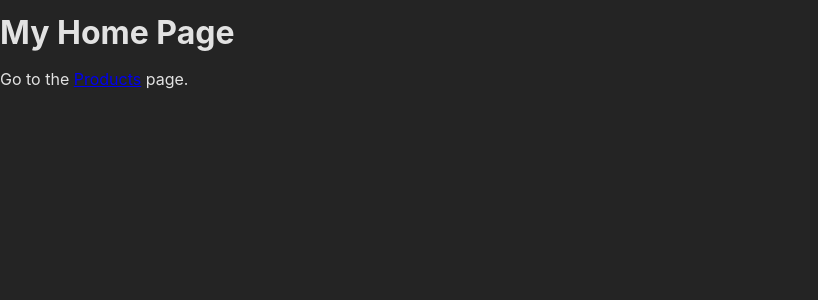
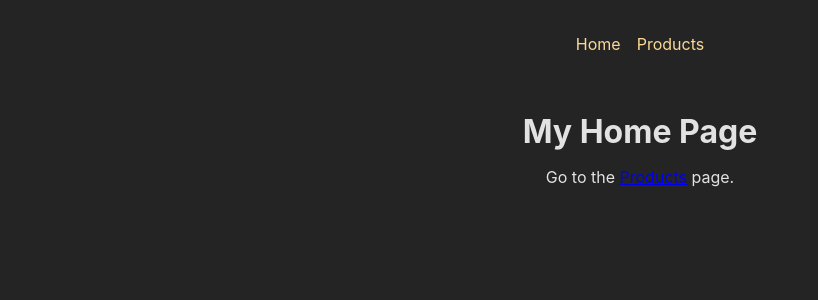
Before and after one commit to PomiHD/react-route-demo, a React (Vite) app: page / in a window 1280 px wide. Shown: the top 300 px of the page, without its empty margins (0-818 px from the left). Built offline with nearby package versions, Linux system fonts and the light colour scheme.

Commit message:
328. Layouts & Nested Routes

```diff
--- /dev/null
+++ b/src/components/MainNavigation.module.css
@@ -0,0 +1,23 @@
+.header {
+    max-width: 60rem;
+    margin: auto;
+    padding: 2rem;
+    display: flex;
+    justify-content: center;
+}
+
+.list {
+    display: flex;
+    gap: 1rem;
+}
+
+.list a {
+    text-decoration: none;
+    color: var(--color-primary-400);
+}
+
+.list a:hover,
+.list a.active {
+    color: var(--color-primary-800);
+    text-decoration: underline;
+}
--- /dev/null
+++ b/src/components/MainNavigation.tsx
@@ -0,0 +1,20 @@
+import { Link } from "react-router-dom";
+import cssClasses from "./MainNavigation.module.css";
+export default function MainNavigation() {
+  return (
+    <>
+      <header className={cssClasses.header}>
+        <nav>
+          <ul className={cssClasses.list}>
+            <li>
+              <Link to="/">Home</Link>
+            </li>
+            <li>
+              <Link to="/products">Products</Link>
+            </li>
+          </ul>
+        </nav>
+      </header>
+    </>
+  );
+}
--- /dev/null
+++ b/src/pages/Root.module.css
@@ -0,0 +1,4 @@
+.content {
+  margin: 2rem auto;
+  text-align: center;
+}
--- /dev/null
+++ b/src/pages/RootLayout.tsx
@@ -0,0 +1,13 @@
+import { Outlet } from "react-router-dom";
+import MainNavigation from "../components/MainNavigation.tsx";
+import cssClasses from "./Root.module.css";
+export default function RootLayout() {
+  return (
+    <>
+      <MainNavigation />
+      <main className={cssClasses.content}>
+        <Outlet />
+      </main>
+    </>
+  );
+}
```
Also changed, not shown: src/App.tsx (+12 -5 lines).
